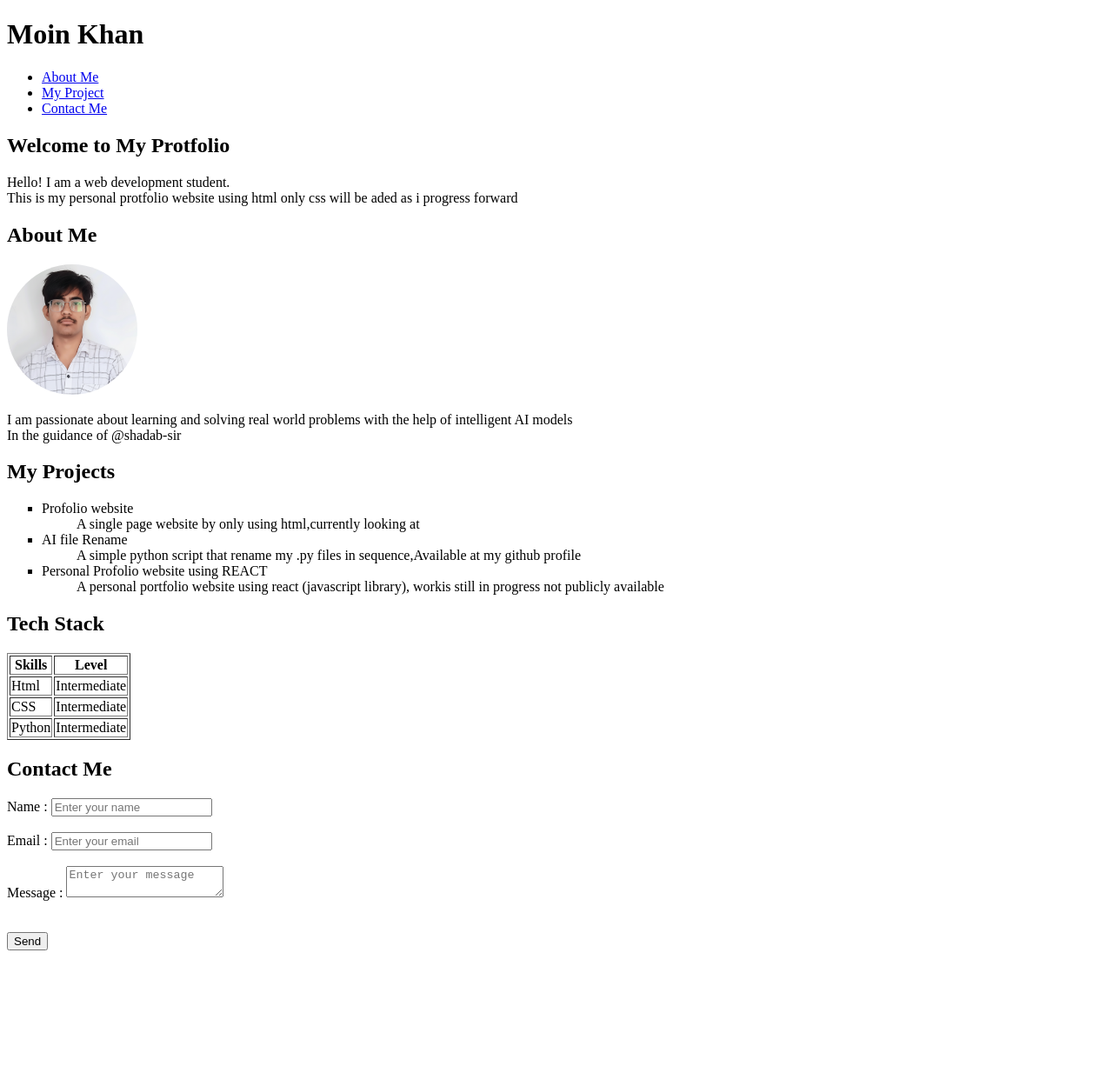
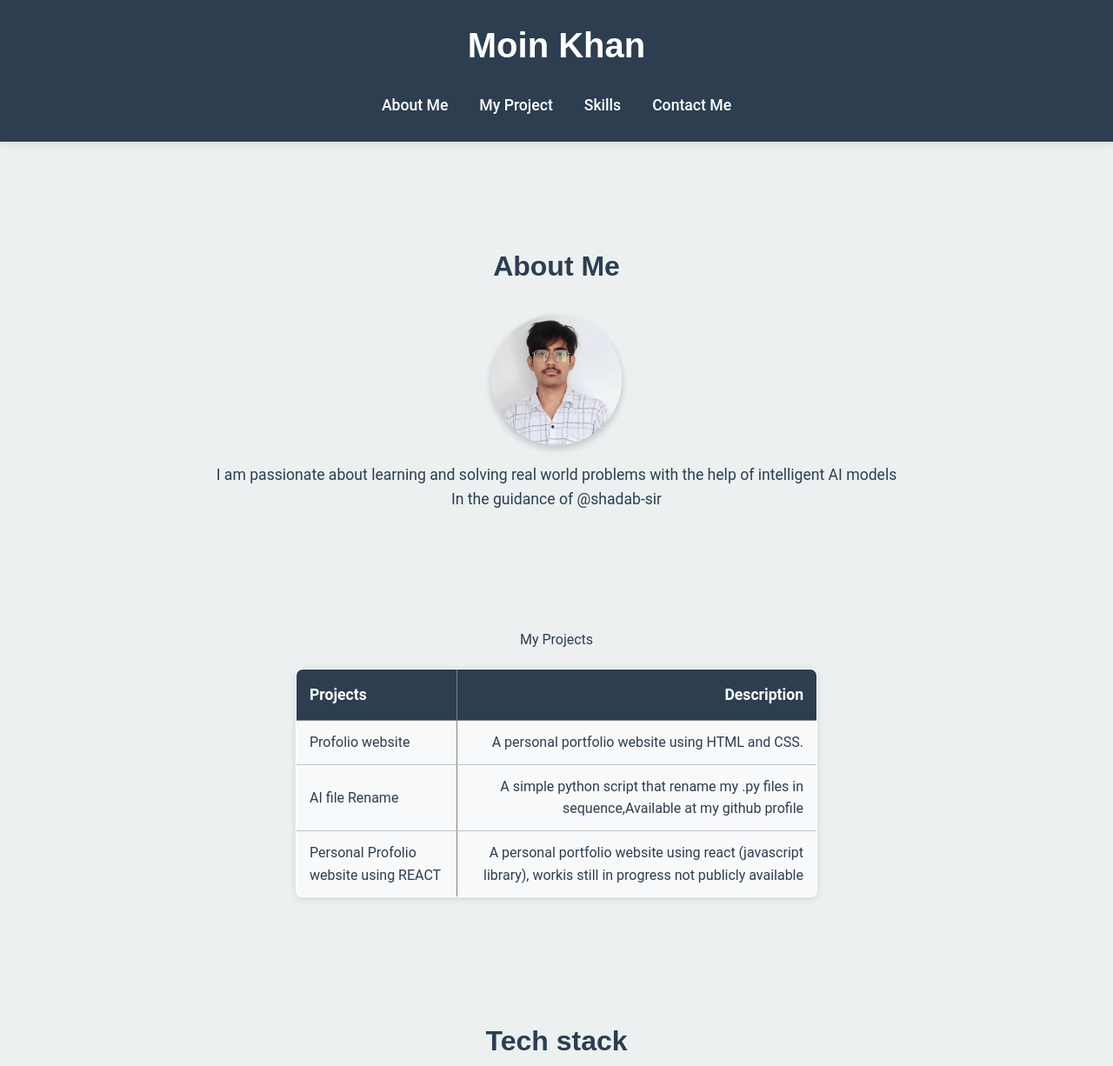
Before and after one commit to Khanmoin4947/Lab-Assignment-KRMU-Web-Dev, a plain HTML site: page Lab-2/index.html in a window 1280 px wide. Shown: the top 1226 px of the page at 87% size. Before the commit the page ends 1101 px from the top, so only its background shows below. Drawn offline with Linux system fonts and the light colour scheme; files whose address does not match are found by name.

Commit message:
updated lab 2

```diff
--- a/Lab-2/index.html
+++ b/Lab-2/index.html
@@ -5,6 +5,7 @@
   <meta charset="UTF-8" />
   <meta name="viewport" content="width=device-width, initial-scale=1.0" />
   <title>My Protfolio</title>
+  <link rel="stylesheet" href="styles.css">
 </head>
 
 <body>
@@ -12,27 +13,17 @@
   <header>
     <h1>Moin Khan</h1>
     <nav>
-      <ul>
-        <li><a href="#about">About Me</a></li>
-        <li><a href="#project">My Project</a></li>
-        <li><a href="#contact">Contact Me</a></li>
-      </ul>
+        <a href="#about">About Me</a>
+        <a href="#project">My Project</a>
+        <a href="#skills">Skills</a>
+        <a href="#contact">Contact Me</a>
     </nav>
   </header>
+  <hr>
 
   <main>
-
-    <section>
-      <h2>Welcome to My Protfolio</h2>
-      <p>
-        Hello! I am a web development student. <br />This is my personal
-        protfolio website using html only css will be aded as i progress
-        forward
-      </p>
-    </section>
-
-    <section>
-      <h2 id="about">About Me</h2>
+    <section id="about">
+      <h2>About Me</h2>
       <img src="myself.png" alt="profile image" width="150" style="border-radius: 50%" />
       <p>
         I am passionate about learning and solving real world problems with
@@ -41,20 +32,31 @@
       </p>
     </section>
 
-    <section>
-      <h2 id="project">My Projects</h2>
-      <ul type="square">
-        <li>Profolio website</li>
-        <dd>A single page website by only using html,currently looking at</dd>
-        <li>AI file Rename</li>
-        <dd>A simple python script that rename my .py files in sequence,Available at my github profile</dd>
-        <li>Personal Profolio website using REACT</li>
-        <dd>A personal portfolio website using react (javascript library), workis still in progress not publicly available</dd>
-      </ul>
+    <section id="project">
+      <h2">My Projects</h2><table border=".5">
+        <tbody>
+          <tr>
+            <th>Projects</th>
+            <th>Description</th>
+          </tr>
+          <tr>
+            <td>Profolio website</td>
+            <td>A personal portfolio website using HTML and CSS.</td>
+          </tr>
+          <tr>
+            <td>AI file Rename</td>
+            <td>A simple python script that rename my .py files in sequence,Available at my github profile</td>
+          </tr>
+          <tr>
+            <td>Personal Profolio website using REACT</td>
+            <td>A personal portfolio website using react (javascript library), workis still in progress not publicly available</td>
+          </tr>
+        </tbody>
+      </table>
     </section>
 
-    <section>
-      <h2>Tech Stack</h2>
+    <section id="skills">
+      <h2>Tech stack</h2>
       <table border=".5">
         <tbody>
           <tr>
@@ -63,10 +65,14 @@
           </tr>
           <tr>
             <td>Html</td>
+            <td>Advanced</td>
+          </tr>
+          <tr>
+            <td>CSS</td>
             <td>Intermediate</td>
           </tr>
           <tr>
-            <td>CSS</td>
+            <td>Javascript</td>
             <td>Intermediate</td>
           </tr>
           <tr>
@@ -77,8 +83,8 @@
       </table>
     </section>
 
-    <section>
-      <h2 id="contact">Contact Me</h2>
+    <section id="contact">
+      <h2>Contact Me</h2>
       <form>
         <label for="username">Name :</label>
         <input type="text" id="username" placeholder="Enter your name" />
--- /dev/null
+++ b/Lab-2/styles.css
@@ -0,0 +1,341 @@
+:root {
+  --primary-color: #2c3e50;
+  --secondary-color: #3498db;
+  --accent-color: #e74c3c;
+  --background-color: #ecf0f1;
+  --text-color: #2c3e50;
+  --light-text: #ffffff;
+  --border-color: #bdc3c7;
+  --hover-color: #2980b9;
+}
+
+@import url('https://fonts.googleapis.com/css2?family=Poppins:wght@300;400;600;700&family=Roboto:wght@300;400;500;700&display=swap');
+
+* {
+  margin: 0;
+  padding: 0;
+  box-sizing: border-box;
+}
+
+body {
+  font-family: 'Roboto', sans-serif;
+  color: var(--text-color);
+  background-color: var(--background-color);
+  line-height: 1.6;
+  padding-top: 120px;
+}
+
+h1 {
+  font-family: 'Poppins', sans-serif;
+  font-weight: 700;
+  font-size: 2.5rem;
+  color: var(--light-text);
+  margin-bottom: 15px;
+  text-align: center;
+}
+
+h2 {
+  font-family: 'Poppins', sans-serif;
+  font-weight: 600;
+  font-size: 2rem;
+  color: var(--primary-color);
+  margin-bottom: 30px;
+  text-align: center;
+  padding-bottom: 0;
+  border-bottom: none;
+}
+
+h3 {
+  font-family: 'Poppins', sans-serif;
+  font-weight: 600;
+  font-size: 1.5rem;
+  color: var(--primary-color);
+  margin-bottom: 10px;
+  text-align: center;
+}
+
+p {
+  font-size: 1.1rem;
+  margin-bottom: 15px;
+  color: var(--text-color);
+  text-align: center;
+}
+
+header {
+  position: fixed;
+  top: 0;
+  left: 0;
+  width: 100%;
+  background-color: var(--primary-color);
+  padding: 20px 40px;
+  box-shadow: 0 2px 10px rgba(0, 0, 0, 0.1);
+  z-index: 1000;
+  text-align: center;
+}
+section[id] {
+  scroll-margin-top: calc(var(--header-h) + 12px); /* small breathing room */
+}
+header h1 {
+  margin-bottom: 15px;
+}
+
+nav {
+  margin-top: 10px;
+}
+
+nav ul {
+  list-style: none;
+  display:flex;
+  justify-content: center;
+  gap: 30px;
+  flex-wrap: wrap;
+  margin: 0;
+}
+
+nav li {
+  position: relative;
+}
+
+nav a {
+  color: var(--light-text);
+  text-decoration: none;
+  font-size: 1.1rem;
+  font-weight: 500;
+  padding: 8px 16px;
+  transition: all 0.3s ease;
+  display: inline-block;
+}
+
+nav a:hover {
+  color: var(--secondary-color);
+  transform: translateY(-2px);
+}
+
+main {
+  max-width: 1200px;
+  margin: 0 auto;
+  padding: 40px 20px;
+}
+
+section {
+  background-color: transparent;
+  padding: 40px 20px;
+  margin: 40px 0;
+  text-align: center;
+}
+
+section:first-of-type {
+  margin-top: 0;
+}
+
+#about,
+#project,
+#contact,
+#skills {
+  border-left: none;
+  border: none;
+}
+
+
+img {
+  display: block;
+  margin: 20px auto;
+  border-radius: 50%;
+  width: 150px;
+  height: 150px;
+  object-fit: cover;
+  box-shadow: 0 4px 8px rgba(0, 0, 0, 0.2);
+}
+
+
+table {
+  width: 100%;
+  max-width: 600px;
+  margin: 20px auto;
+  border-collapse: collapse;
+  background-color: var(--light-text);
+  box-shadow: 0 2px 8px rgba(0, 0, 0, 0.1);
+  border-radius: 8px;
+  overflow: hidden;
+}
+
+table th {
+  background-color: var(--primary-color);
+  color: var(--light-text);
+  padding: 15px;
+  font-weight: 600;
+  font-size: 1.1rem;
+}
+
+table th:first-child {
+  text-align: left;
+}
+
+table th:last-child {
+  text-align: right;
+}
+
+table td {
+  padding: 12px 15px;
+  border-bottom: 1px solid var(--border-color);
+  color: var(--text-color);
+  background-color: #f8f9fa;
+}
+
+table td:first-child {
+  text-align: left;
+}
+
+table td:last-child {
+  text-align: right;
+}
+
+table tr:last-child td {
+  border-bottom: none;
+}
+
+.project-container {
+  display: flex;
+  flex-direction: column;
+  gap: 20px;
+  max-width: 800px;
+  margin: 30px auto;
+  align-items: center;
+}
+
+.project-card {
+  background-color: var(--light-text);
+  padding: 30px;
+  border-radius: 10px;
+  box-shadow: 0 4px 6px rgba(0, 0, 0, 0.1);
+  width: 100%;
+  max-width: 500px;
+  text-align: center;
+}
+
+.project-card h3 {
+  margin-bottom: 15px;
+}
+
+.project-card p {
+  margin-bottom: 0;
+}
+
+
+form {
+  max-width: 600px;
+  margin: 0 auto;
+  text-align: left;
+}
+
+label {
+  display: block;
+  margin-bottom: 8px;
+  font-weight: 500;
+  color: var(--primary-color);
+}
+
+input[type="text"],
+input[type="email"],
+textarea {
+  width: 100%;
+  padding: 12px;
+  border: 2px solid var(--secondary-color);
+  border-radius: 5px;
+  font-size: 1rem;
+  font-family: 'Roboto', sans-serif;
+  transition: border-color 0.3s ease;
+  background-color: var(--light-text);
+}
+
+input[type="text"]:focus,
+input[type="email"]:focus,
+textarea:focus {
+  outline: none;
+  border-color: var(--primary-color);
+  box-shadow: 0 0 5px rgba(44, 62, 80, 0.3);
+}
+
+textarea {
+  min-height: 120px;
+  resize: vertical;
+}
+
+button {
+  background-color: var(--primary-color);
+  color: var(--light-text);
+  padding: 12px 30px;
+  border: none;
+  border-radius: 5px;
+  font-size: 1.1rem;
+  font-weight: 600;
+  cursor: pointer;
+  transition: all 0.3s ease;
+  display: block;
+  margin: 20px auto;
+}
+
+button:hover {
+  background-color: var(--hover-color);
+  transform: translateY(-2px);
+  box-shadow: 0 4px 8px rgba(0, 0, 0, 0.2);
+}
+
+button:active {
+  transform: translateY(0);
+}
+
+hr {
+  border: none;
+  height: 1px;
+  background-color: var(--border-color);
+  margin: 40px auto;
+  max-width: 800px;
+  border-radius: 2px;
+}
+
+section hr {
+  margin: 30px auto;
+}
+
+@media (max-width: 768px) {
+  html {
+    scroll-padding-top: 140px;
+  }
+
+  header {
+    padding: 15px 20px;
+  }
+
+  h1 {
+    font-size: 2rem;
+  }
+
+  h2 {
+    font-size: 1.5rem;
+  }
+
+  section {
+    padding: 30px 15px;
+    margin: 30px 0;
+  }
+
+  nav ul {
+    gap: 15px;
+  }
+
+  nav a {
+    padding: 6px 12px;
+    font-size: 1rem;
+  }
+
+  .project-card {
+    padding: 20px;
+  }
+
+}
+
+html {
+  scroll-behavior: smooth;
+  scroll-padding-top: 120px;
+}
```
Also changed, not shown: Lab-2/myself.png (added).
